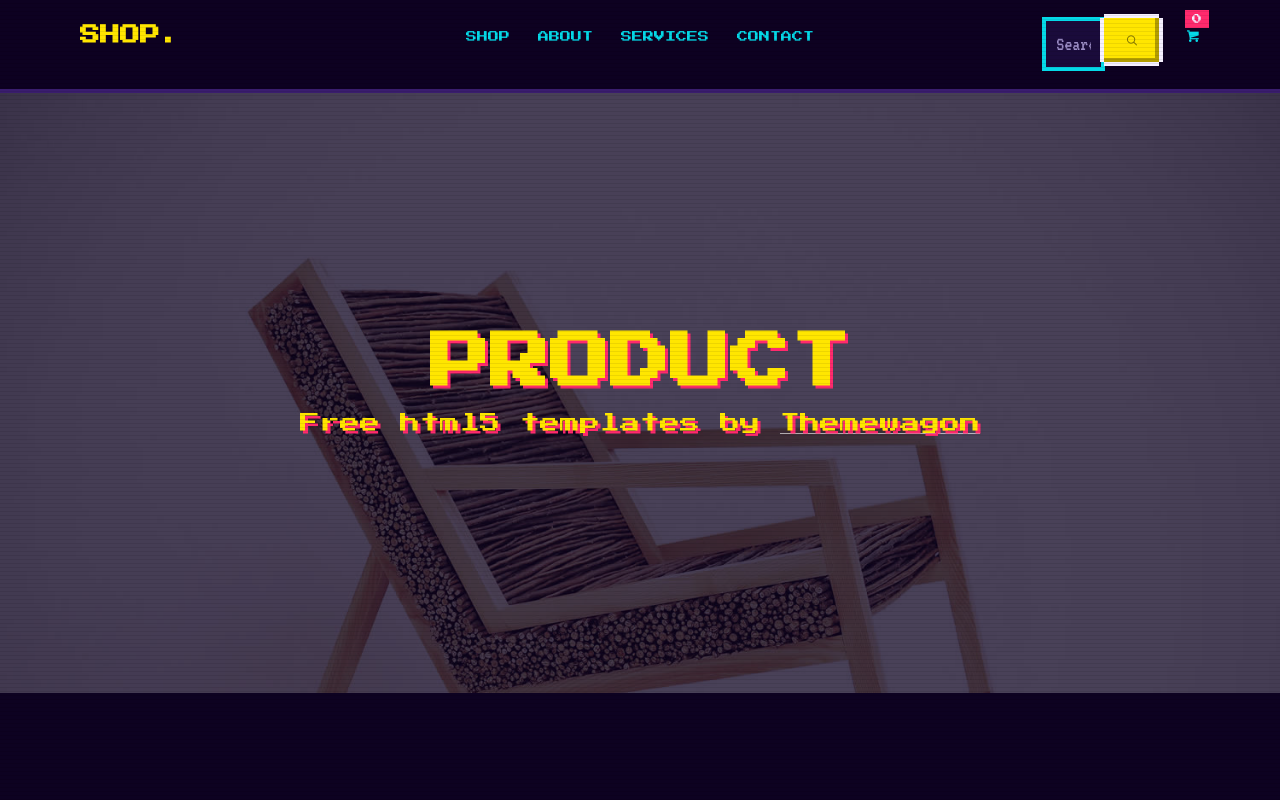
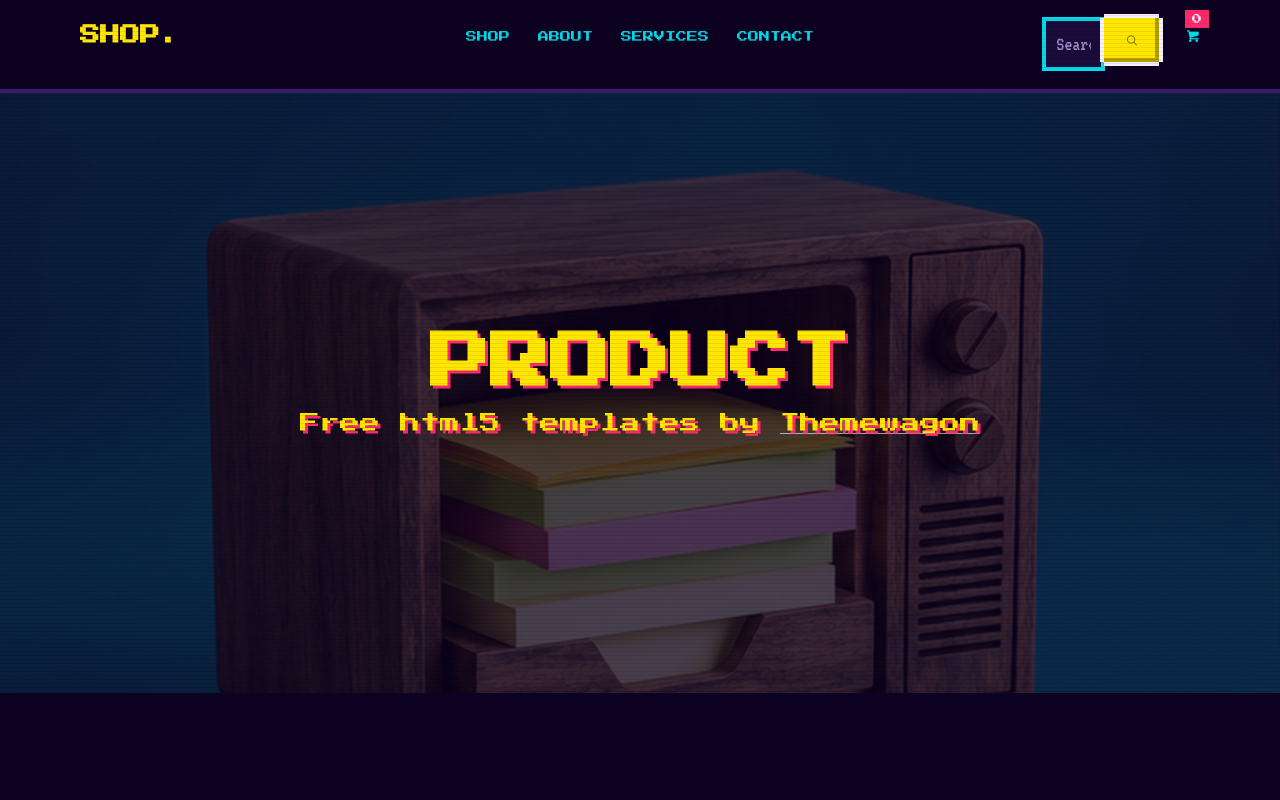
Before and after one commit to justjoani/Retro_Website, a plain HTML site: page product.html in a window 1280 px wide. Shown: the top 800 px of the page. Drawn offline with Linux system fonts and the light colour scheme; files whose address does not match are found by name.

Commit message:
Kopfbilder zeigen Produktbilder, Slider: Jetzt kaufen und Klick aufs Bild

```diff
--- a/product.html
+++ b/product.html
@@ -116,7 +116,7 @@
 		</div>
 	</nav>
 
-	<header id="fh5co-header" class="fh5co-cover fh5co-cover-sm" role="banner" style="background-image:url(images/img_bg_2.jpg);">
+	<header id="fh5co-header" class="fh5co-cover fh5co-cover-sm" role="banner" style="background-image:url(images/img_bg_2.jpg);" data-cover>
 		<div class="overlay"></div>
 		<div class="container">
 			<div class="row">
--- a/shop.js
+++ b/shop.js
@@ -267,7 +267,25 @@
     list.appendChild(frag);
   }
 
+  /* Kopfbild der Seite: auf der Produktseite das Bild des Produkts, sonst ein zufälliges Produkt */
+  function renderCover() {
+    var covers = document.querySelectorAll("[data-cover]");
+    if (!covers.length || !products.length) return;
+
+    var p = null;
+    if (document.querySelector("[data-product-page]")) {
+      var id = currentId();
+      p = id ? byId(id) : products[0];
+    }
+    if (!p) p = products[Math.floor(Math.random() * products.length)];
+
+    covers.forEach(function (c) {
+      c.style.backgroundImage = 'url("' + encodeURI(mainImage(p)) + '")';
+    });
+  }
+
   renderGrids();
   renderHero();
   fillDetail();
+  renderCover();
 })();
```
Also changed, not shown: single.html (+1 -1 lines).
